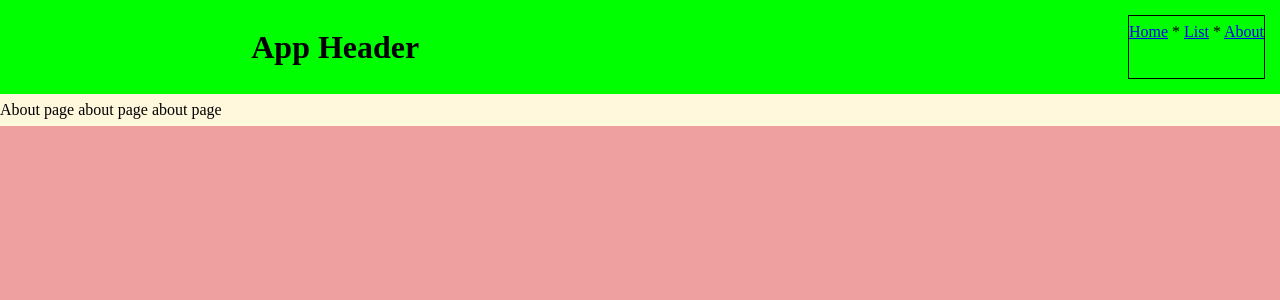
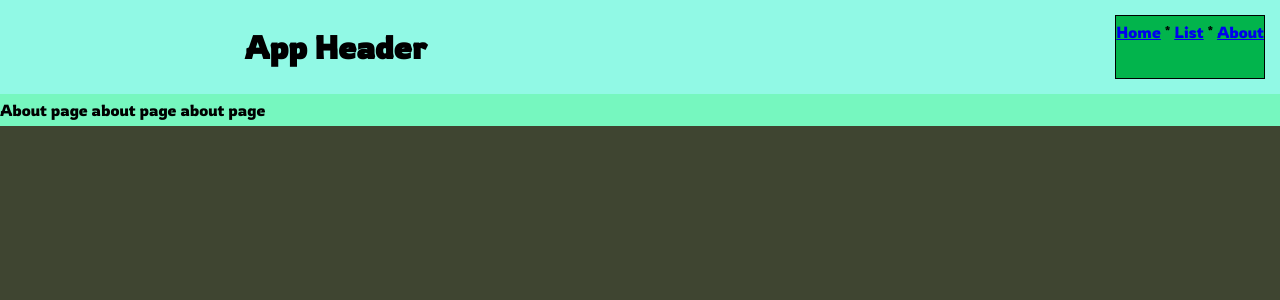
Before and after one commit to JeffreyAllison/vue-exploration, a React app: page /about in a window 1280 px wide. Shown: the top 300 px of the page. Built offline with nearby package versions, Linux system fonts and the light colour scheme.

Commit message:
imported and added global font styling and global color styling

```diff
--- a/src/components/About/About.css
+++ b/src/components/About/About.css
@@ -1,3 +1,3 @@
 .About {
-  background: cornsilk;
+  background: var(--line-color);
 }
--- a/src/components/Home/Home.css
+++ b/src/components/Home/Home.css
@@ -1,3 +1,3 @@
 .Home {
-  background: cornsilk;
+  background: var(--line-color);
 }
--- a/src/components/List/List.css
+++ b/src/components/List/List.css
@@ -1,3 +1,3 @@
 .List {
-  background: cornsilk;
+  background: var(--line-color);
 }
--- a/src/components/Page/Header.css
+++ b/src/components/Page/Header.css
@@ -1,5 +1,5 @@
 .Header {
-  background: lime;
+  background: var(--header-color);
   padding: 15px;
   top: 0;
   display: grid;
@@ -10,4 +10,5 @@
 .NavContainer {
   justify-self: end;
   border: 1px black solid;
+  background: var(--container-color);
 }
--- a/src/components/Page/global.css
+++ b/src/components/Page/global.css
@@ -4,5 +4,15 @@
 
 body {
   height: 100vh;
-  background: rgb(238, 160, 160);
+  background: var(--body-color);
 }
+
+:root {
+  font-family: 'Rowdies', cursive;
+
+  --header-color: #91f9e5ff;
+  --line-color: #76f7bfff;
+  --color: rgb(66, 126, 96);
+  --container-color: rgb(2, 180, 76);
+  --body-color: #3f4531ff;
+}
--- a/src/index.html
+++ b/src/index.html
@@ -4,6 +4,12 @@
     <meta charset="UTF-8" />
     <meta name="viewport" content="width=device-width, initial-scale=1.0" />
     <meta http-equiv="X-UA-Compatible" content="ie=edge" />
+    <link rel="preconnect" href="https://fonts.googleapis.com" />
+    <link rel="preconnect" href="https://fonts.gstatic.com" crossorigin />
+    <link
+      href="https://fonts.googleapis.com/css2?family=Rowdies&display=swap"
+      rel="stylesheet"
+    />
     <title>React Template</title>
   </head>
 
```
